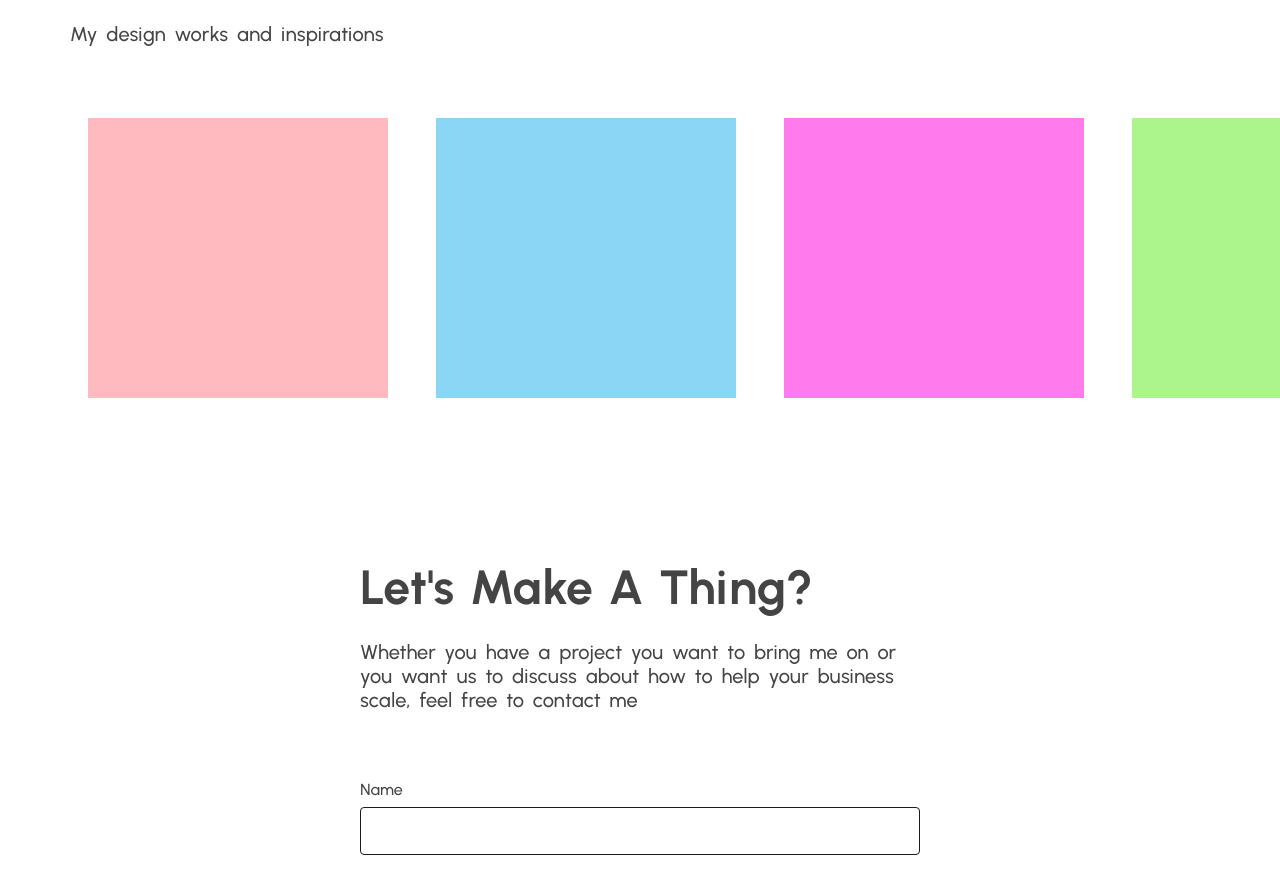
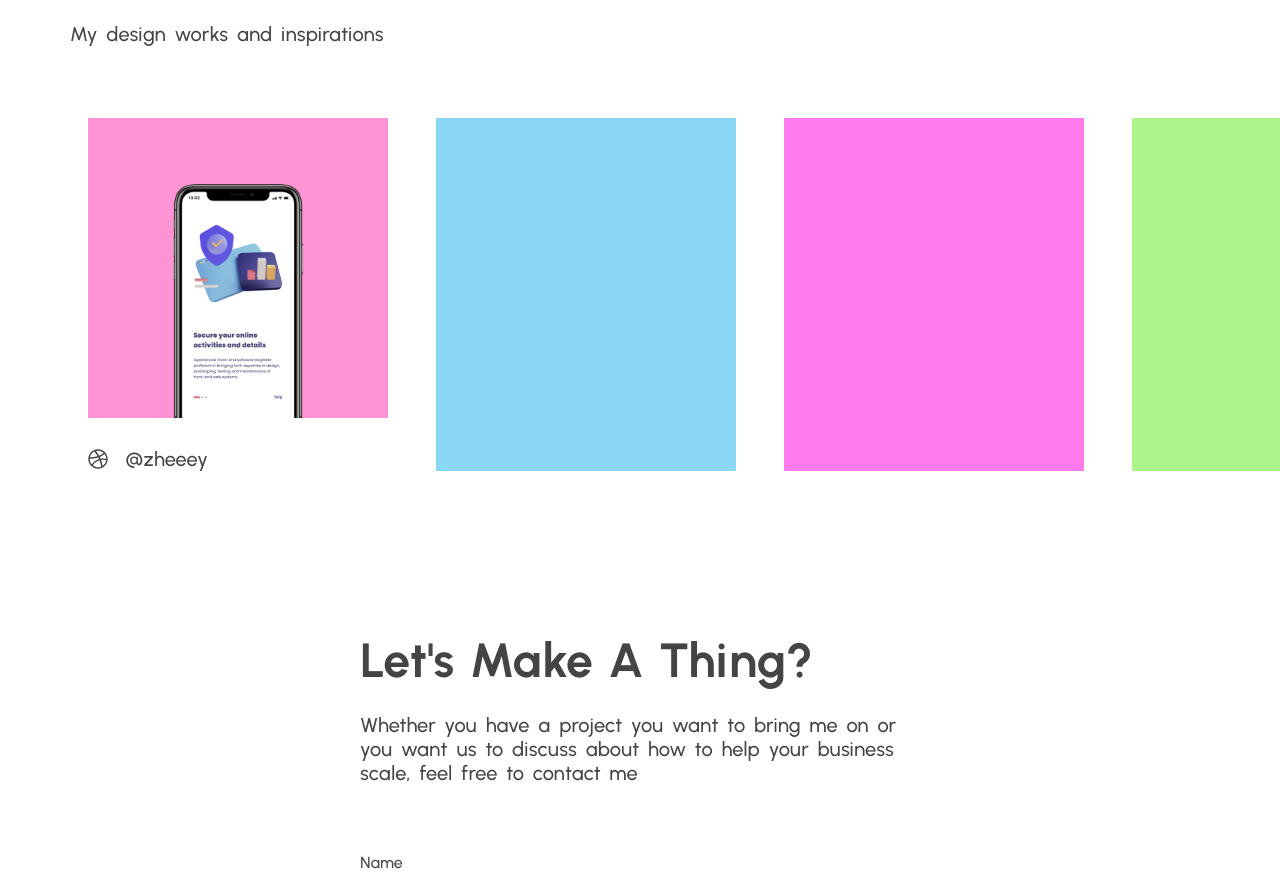
Before and after one commit to gzkdev/react-portfolio, a React (Create React App) app: page / in a window 1280 px wide. Shown: the part 2638-3516 px from the top of the page. Built offline with nearby package versions, Linux system fonts and the light colour scheme.

Commit message:
working on inspiro carousel

```diff
--- a/src/components/InspiroCarousel.js
+++ b/src/components/InspiroCarousel.js
@@ -1,4 +1,7 @@
 import { useState, useRef } from "react"
+import { FaDribbble } from "react-icons/fa";
+
+import Image from '../assets/images/six.png'
 
 function InspiroCarousel() {
 
@@ -39,7 +42,14 @@ function InspiroCarousel() {
 
     return (
         <div className={carouselState} onPointerDown={handleMouseDown} onPointerUp={handleMouseUp} onPointerLeave={handleMouseLeave} onPointerMove={handleMouseMove} ref={dragPosition}>
-            <div className="inspiro-item"></div>
+            <div className="inspiro-item">
+                <a href="/#" target="_blank" rel="noopener noreferrer">
+                    <img src={Image} alt="" className="inspiro-item-img" />
+                    <div className="inspiro-text-box">
+                        <FaDribbble></FaDribbble>&nbsp;&nbsp;@zheeey
+                    </div>
+                </a>
+            </div>
             <div className="inspiro-item"></div>
             <div className="inspiro-item"></div>
             <div className="inspiro-item"></div>
--- a/src/index.css
+++ b/src/index.css
@@ -251,7 +251,8 @@ body {
   width: 100%;
 }
 
-.project-thumbnail {
+.project-thumbnail,
+.inspiro-item-img {
   width: 100%;
   object-fit: cover;
 }
@@ -292,8 +293,18 @@ body {
   width: 300px;
   min-height: 280px;
   margin-inline: 24px;
-  background: #ffbac0;
-  transition: 200ms;
+  transition: 400ms;
+}
+
+.inspiro-item a {
+  text-decoration: none;
+  color: inherit;
+}
+
+.inspiro-text-box {
+  display: flex;
+  align-items: center;
+  margin-top: 24px;
 }
 
 .inspiro-item:hover,
```
